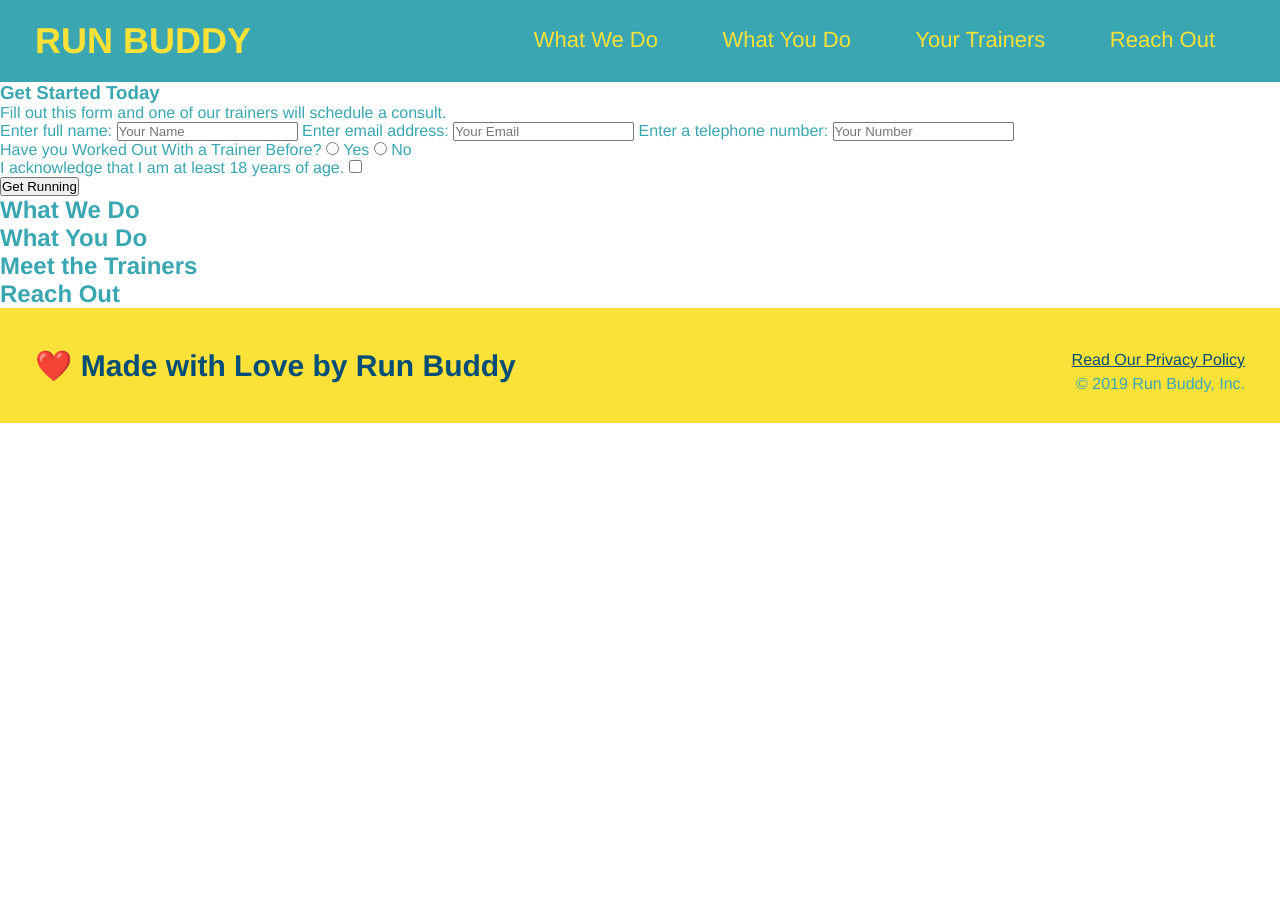
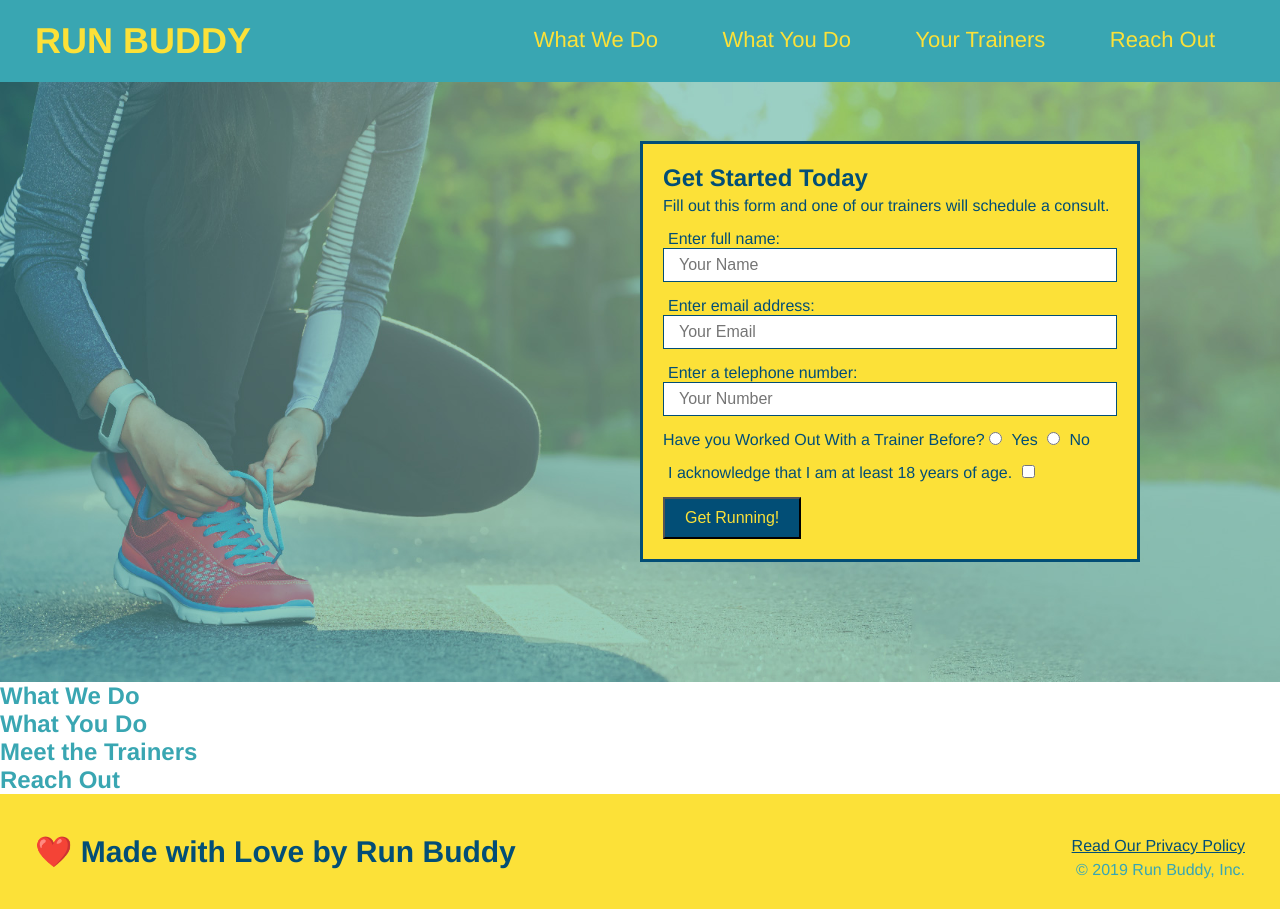
Before and after one commit to rheam97/run-buddy, a plain HTML site: page index.html in a window 1280 px wide. Before the commit the page ends 800 px from the top, so only its background shows below. Drawn offline with Linux system fonts and the light colour scheme.

Commit message:
hero form mods css

```diff
--- a/assets/css/style.css
+++ b/assets/css/style.css
@@ -56,3 +56,51 @@ footer div {
 footer a {
     color: #024e76
 }
+/*Hero Style Start*/
+.hero {
+    background-image: url("../images/hero-bg.jpg");
+    height: 600px;
+    background-size: cover;
+    background-position: center;
+    position: relative;
+}
+/*Hero Style End*/
+/* Hero form Style Start*/
+.hero-form {
+    background-color:#fce138 ;
+    border: ;
+    color: #024e76;
+    width: 500px;
+    padding: 20px;
+    border: solid 3px #024e76;
+    position: absolute;
+    bottom: 120px;
+    right: 140px;
+}
+.hero-form h3 {
+    margin:0px;
+    font-size: 24px;
+    display:block;
+}
+.hero-form p {
+    margin: 5px 0 15px 0;
+}
+.form-input {
+    font-size: 16px;
+    border: solid 1px #024e76;
+    display: block;
+    padding: 7px 15px;
+    color: #024e76;
+    width: 100%;
+    margin-bottom: 15px;
+}
+.hero-form label {
+    margin: 0 5px;
+}
+.hero-form button {
+    background-color:#024e76;
+    color:#fce138;
+    padding: 10px 20px;
+    font-size: 16px;
+}
+/*Hero Form Style End*/
--- a/index.html
+++ b/index.html
@@ -13,7 +13,8 @@
                 <!-- unordered list element-->
                 <ul>
                     <!-- anchored element-->
-                    <li><a href="#what-we-do">What We Do</a>
+                    <li>
+                        <a href="#what-we-do">What We Do</a>
                     </li>
                     <li>
                         <a href="#what-you-do">What You Do</a>
@@ -28,18 +29,18 @@
             </nav>
         </header>
         <!-- hero/jumbotron -->
-        <section>
-            <div>
+        <section class= "hero">
+            <div class="hero-form">
                 <h3>Get Started Today</h3>
                 <p>Fill out this form and one of our trainers will schedule a consult.</p>
                 <!--Add form here-->
                 <form>
                     <label for="name"> Enter full name:</label>
-                    <input type="text" placeholder="Your Name" name="name" id="name"/>
+                    <input class= "form-input" type="text" placeholder="Your Name" name="name" id="name"/>
                     <label for="email"> Enter email address:</label>
-                    <input type="email" placeholder="Your Email" name="email" id="email"/>
+                    <input class= "form-input" type="email" placeholder="Your Email" name="email" id="email"/>
                     <label for="phone"> Enter a telephone number:</label>
-                    <input type="tel" placeholder="Your Number" name="phone" id="phone"/>
+                    <input class= "form-input" type="tel" placeholder="Your Number" name="phone" id="phone"/>
                     <p>
                         Have you Worked Out With a Trainer Before?
                         <input type="radio" name="trainer-confirm" id="trainer-yes"/>
@@ -51,7 +52,7 @@
                         <label for="checkbox">I acknowledge that I am at least 18 years of age.</label>
                         <input type="checkbox" name="age-confirm" id="checkbox" value="adult"/>
                     </p>
-                    <button type="submit">Get Running</button>
+                    <button type="submit">Get Running!</button>
                 </form>
             </div>
         </section>
```
Also changed, not shown: assets/images/hero-bg.jpg (added).
